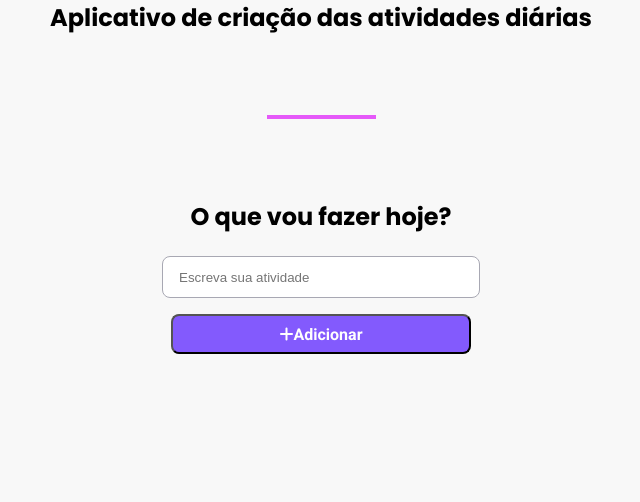
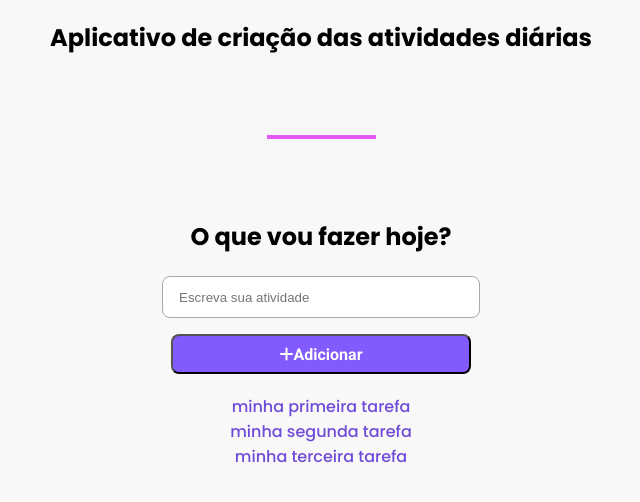
Before and after one commit to DuCostaVital/todoist-electronjs, an Electron app: page index.html in a window 800 px wide. Shown: the whole page, without its empty margins (79-719 px from the left). Drawn offline with Linux system fonts and the light colour scheme; some icons are missing.

Commit message:
adicionando lista ao html

```diff
--- a/index.html
+++ b/index.html
@@ -9,7 +9,7 @@
       rel="stylesheet"
       href="https://cdnjs.cloudflare.com/ajax/libs/font-awesome/6.1.1/css/all.min.css"
     />
- <link rel="stylesheet" href="style.css" />
+    <link rel="stylesheet" href="style.css" />
     <title>todo list</title>
   </head>
   <body>
@@ -26,5 +26,11 @@
       <button><i class="fa-solid fa-plus"> </i>Adicionar</button>
       <i class="fa-solid fa-ball-pile"> </i>
     </div>
+
+    <ul>
+      <li>minha primeira tarefa</li>
+      <li>minha segunda tarefa</li>
+      <li>minha terceira tarefa</li>
+    </ul>
   </body>
 </html>
--- a/style.css
+++ b/style.css
@@ -11,6 +11,7 @@ body {
 
 h1 {
   font-size: 24px;
+  margin-top: 20px;
 }
 
 hr {
@@ -52,3 +53,8 @@ button {
 button:hover {
   background: black;
 }
+
+ul {
+  margin-top: 20px;
+  color: #6f4bd8;
+}
```
